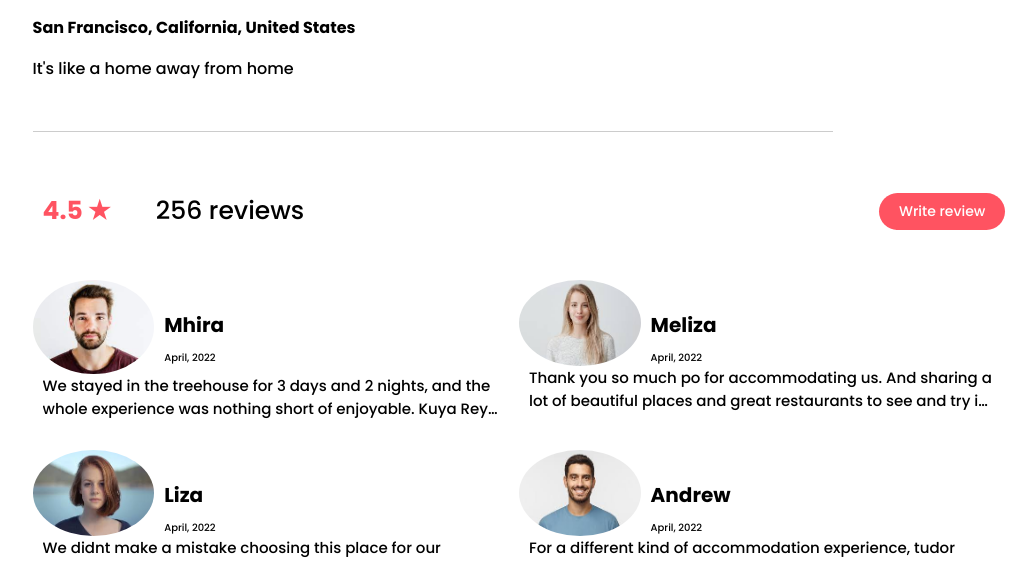
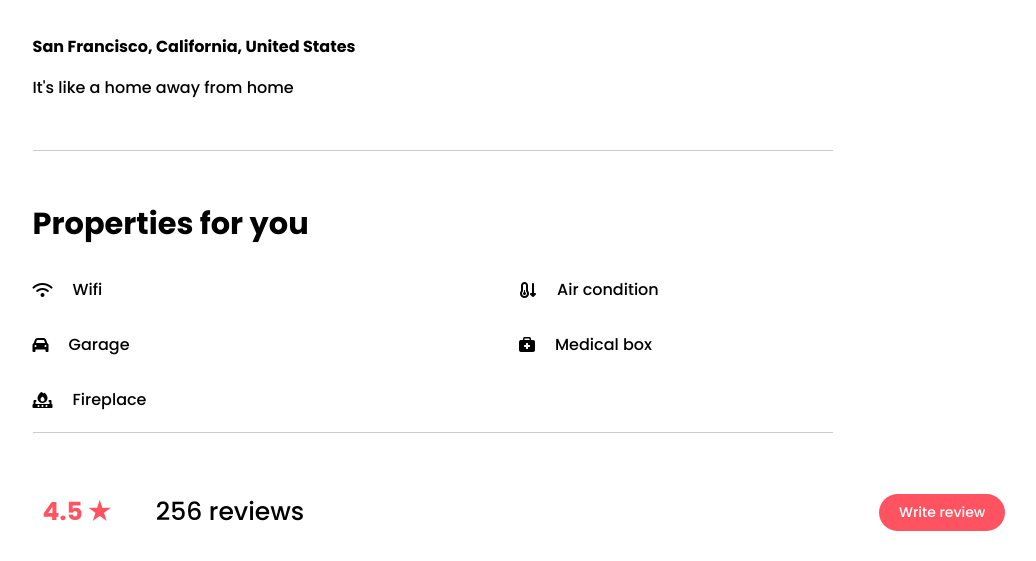
Before and after one commit to sangnguyen0403/IT-project, a plain HTML site: page IntroToIT/house.html in a window 1280 px wide. Shown: the part 2239-2800 px from the top of the page, without its empty margins (121-1157 px from the left). Drawn offline with Linux system fonts and the light colour scheme.

Commit message:
Adding CSS and change content

```diff
--- a/IntroToIT/house.html
+++ b/IntroToIT/house.html
@@ -122,6 +122,42 @@
 
         <hr class="line">
 
+
+        <div class="property_container">
+            <div class="property_title">
+                <h3>Properties for you</h3>
+            </div>
+            <div class="property_list">
+                <div class="property_detail">
+                    <i class="fa fa-wifi"></i>
+                    <span>Wifi</span>
+                </div>
+
+                <div class="property_detail">
+                    <i class="fa fa-temperature-arrow-down"></i>
+                    <span>Air condition</span>
+                </div>
+
+                <div class="property_detail">
+                    <i class="fa fa-car"></i>
+                    <span>Garage</span>
+                </div>
+
+                <div class="property_detail">
+                    <i class="fa fa-briefcase-medical"></i>
+                    <span>Medical box</span>
+                </div>
+
+                <div class="property_detail">
+                    <i class="fa fa-fire-burner"></i>
+                    <span>Fireplace</span>
+                </div>
+            </div>
+        </div>
+
+        <hr class="line">
+
+
         <div class="rating_review">
             <div class="rating">
                 <h4>4.5 &#9733; <span>256 reviews</span></h4>
--- a/IntroToIT/style.css
+++ b/IntroToIT/style.css
@@ -863,8 +863,7 @@ nav .fa-bars{
     display: flex;
     flex-wrap: wrap;
     align-items: center;
-    padding: 10px 0px;
-    border-top: 1px solid #333;
+    padding: 20px 0px;
     border-bottom: 1px solid #333;
 }
 
@@ -1075,3 +1074,28 @@ nav .fa-bars{
     outline: none;
     border: none;
 }
+
+.property_list{
+    display: grid;
+    grid-template-columns: repeat(2, minmax(0, 1fr));
+    row-gap: 30px;
+}
+
+.property_detail{
+    display: flex;
+    align-items: center;
+}
+
+.property_detail span{
+    margin: 0 20px;
+}
+
+.property_container{
+    display: block;
+}
+
+.property_title{
+    font-size: 26px;
+    font-weight: 700;
+    margin-bottom:30px;
+}
```
